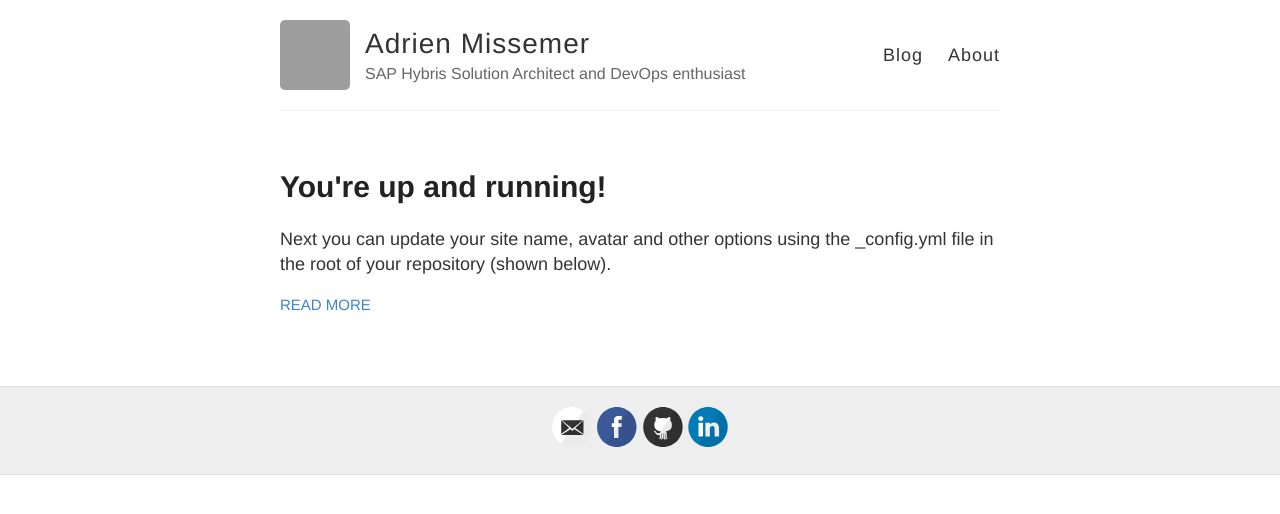
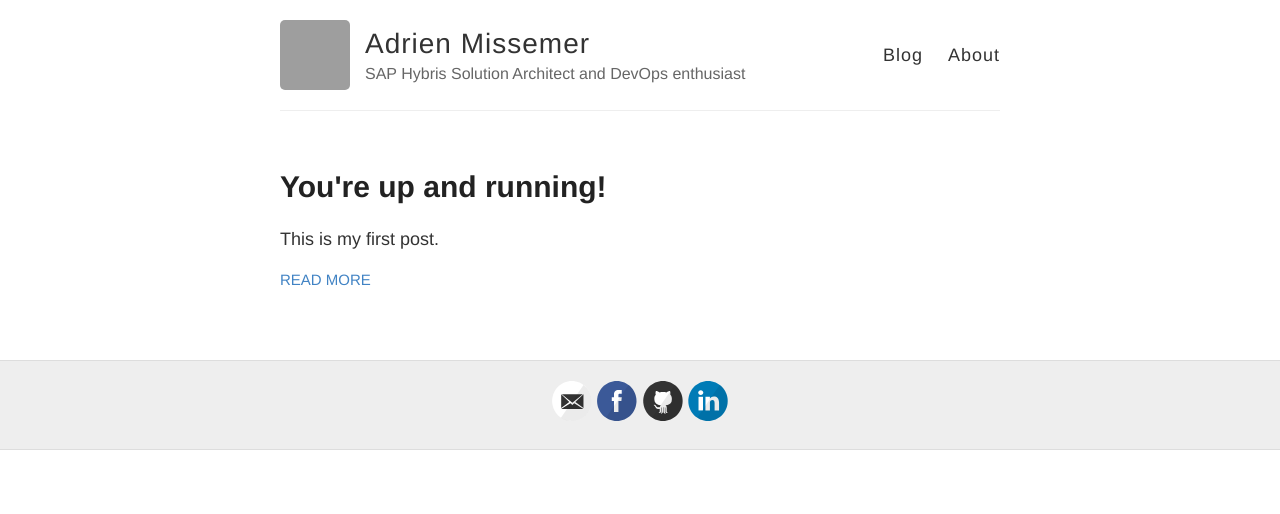
Before and after one commit to amissemer/adrienmissemer.com, a Jekyll site: the page built from index.html, in a window 1280 px wide. Shown: the top 514 px of the page. Built offline with Jekyll 4.4.1, drawn with Linux system fonts in a browser that asks for light colours; grey boxes are pictures that could not be loaded.

Commit message:
Updated 2014-3-3-Hello-World.md

```diff
--- a/_posts/2014-3-3-Hello-World.md
+++ b/_posts/2014-3-3-Hello-World.md
@@ -1,10 +1,7 @@
 ---
 layout: post
 title: You're up and running!
+published: true
 ---
 
-Next you can update your site name, avatar and other options using the _config.yml file in the root of your repository (shown below).
-
-![_config.yml]({{ site.baseurl }}/images/config.png)
-
-The easiest way to make your first post is to edit this one. Go into /_posts/ and update the Hello World markdown file. For more instructions head over to the [Jekyll Now repository](https://github.com/barryclark/jekyll-now) on GitHub.
+This is my first post.
```
